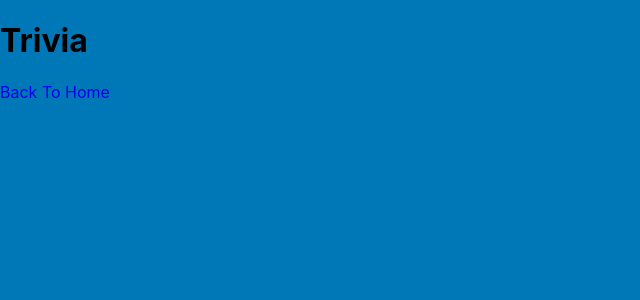
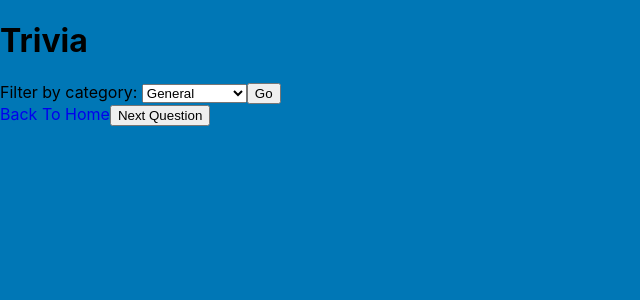
Before and after one commit to Logan-Alvarez/final-project, a React (Create React App) app: page /Trivia in a window 1280 px wide. Shown: the top 300 px of the page, without its empty margins (0-640 px from the left). Built offline with nearby package versions, Linux system fonts and the light colour scheme; no server answers.

Commit message:
Added form for trivia

```diff
--- a/src/components/Trivia.tsx
+++ b/src/components/Trivia.tsx
@@ -1,19 +1,32 @@
-import React, { useEffect, useState } from "react";
+import { useEffect, useState } from "react";
 import Data from "../models/Trivia";
 import { fetchTrivia } from "../services/trivia-api";
+import TriviaForm from "./TriviaForm";
 
 export function Trivia() {
   //HOOK
   const [trivia, setTrivia] = useState<Data[]>([]);
+  const [category, setCategory] = useState<string>("");
 
   useEffect(() => {
-    fetchTrivia().then((data) => setTrivia(data));
-  }, []);
-  console.log(trivia);
+    fetchTrivia(category).then((data) => setTrivia(data));
+  }, [category]);
+  //console.log(trivia);
+
+  function handleOnSubmit(category: string) {
+    setCategory(category);
+  }
+
+  function NewQuestion() {
+    fetchTrivia(category).then((data) => setTrivia(data));
+  }
+
   return (
     <div className="Trivia">
       <h1>Trivia</h1>
+      <TriviaForm onSubmit={handleOnSubmit} />
       <a href="/">Back To Home</a>
+      <button onClick={NewQuestion}>Next Question</button>
     </div>
   );
 }
--- /dev/null
+++ b/src/components/TriviaForm.tsx
@@ -0,0 +1,47 @@
+import { FormEvent, useState } from "react";
+
+interface Prop {
+  onSubmit: (category: string) => void;
+}
+
+function TriviaForm({ onSubmit }: Prop) {
+  //Create hook variable to change state of category.
+  const [category, setCategory] = useState<string>("");
+
+  //Create a function to do something with the data on form submission.
+  function handleFromSubmit(e: FormEvent) {
+    e.preventDefault();
+    onSubmit(category);
+  }
+
+  return (
+    <div className="TriviaForm">
+      <form onSubmit={handleFromSubmit}>
+        <label htmlFor="category">Filter by category: </label>
+        <select
+          name="category"
+          id="category"
+          onChange={(e) => setCategory(e.target.value)}
+        >
+          <option value="general">General</option>
+          <option value="artliterature">Artliterature</option>
+          <option value="language">Language</option>
+          <option value="sciencenature">Science</option>
+          <option value="fooddrink">Food</option>
+          <option value="peopleplaces">People</option>
+          <option value="geography">Geography</option>
+          <option value="historyholidays">Holidays</option>
+          <option value="entertainment">Entertainment</option>
+          <option value="toysgames">Games</option>
+          <option value="music">Music</option>
+          <option value="mathematics">Math</option>
+          <option value="religionmythology">Religion</option>
+          <option value="sports">Sports</option>
+        </select>
+        <button type="submit">Go</button>
+      </form>
+    </div>
+  );
+}
+
+export default TriviaForm;
--- a/src/services/trivia-api.ts
+++ b/src/services/trivia-api.ts
@@ -1,13 +1,13 @@
-import axios from 'axios';
-import Trivia from '../models/Trivia';
+import axios from "axios";
+import Trivia from "../models/Trivia";
 
-export function fetchTrivia(): Promise<Trivia[]>{
-    const apiKey = process.env.TRIVIA_API_KEY as string;
-    return axios.get('https://api.api-ninjas.com/v1/trivia?category=', {
-        headers: {
-            'X-Api-Key': apiKey
-        }
+export function fetchTrivia(category: string): Promise<Trivia[]> {
+  //const apiKey = process.env.TRIVIA_API_KEY as string;
+  return axios
+    .get("https://api.api-ninjas.com/v1/trivia?category=" + category, {
+      headers: {
+        "X-Api-Key": "k0oavaV3QHHSU6dHS42jPw==brteR2986ZEA5ZGN",
+      },
     })
-    .then((res) => res.data[0])
-
+    .then((res) => res.data[0]);
 }
```
Also changed, not shown: src/components/IcebreakerForm.tsx (+10 -7 lines).
